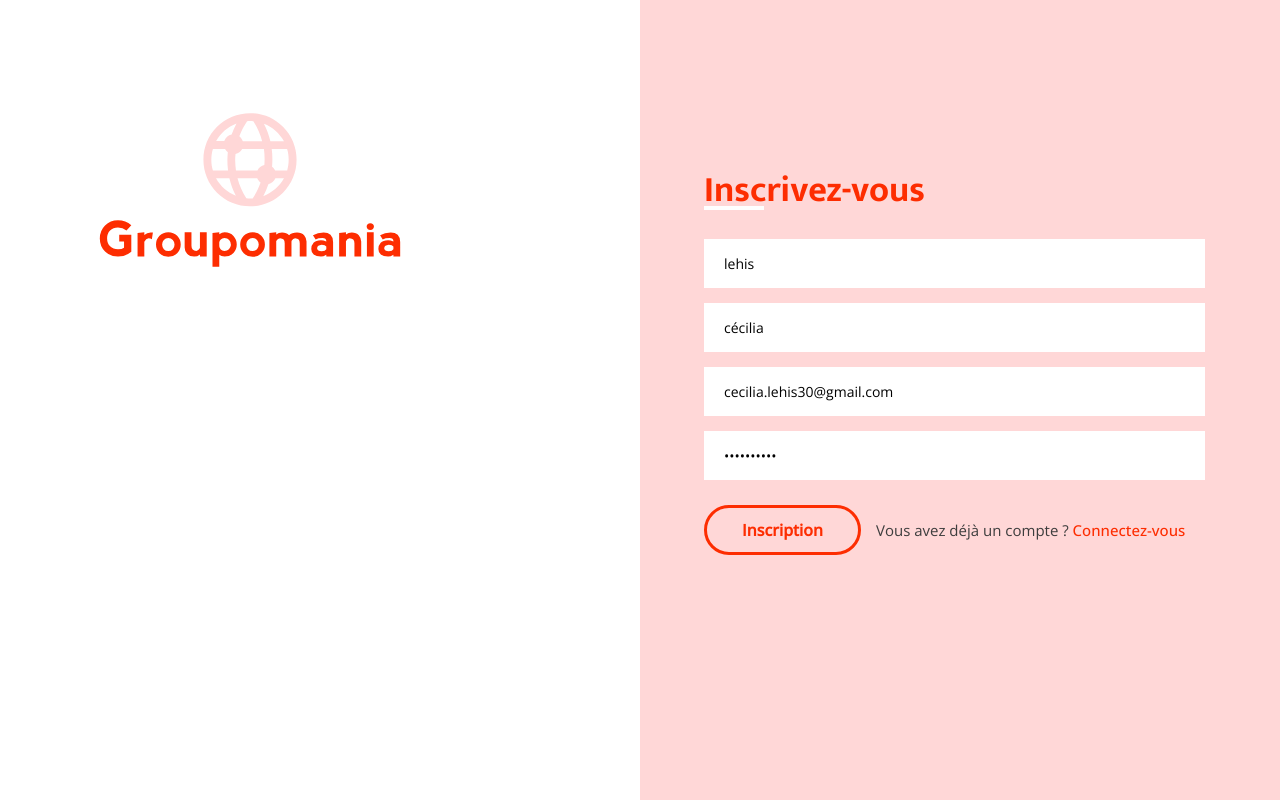
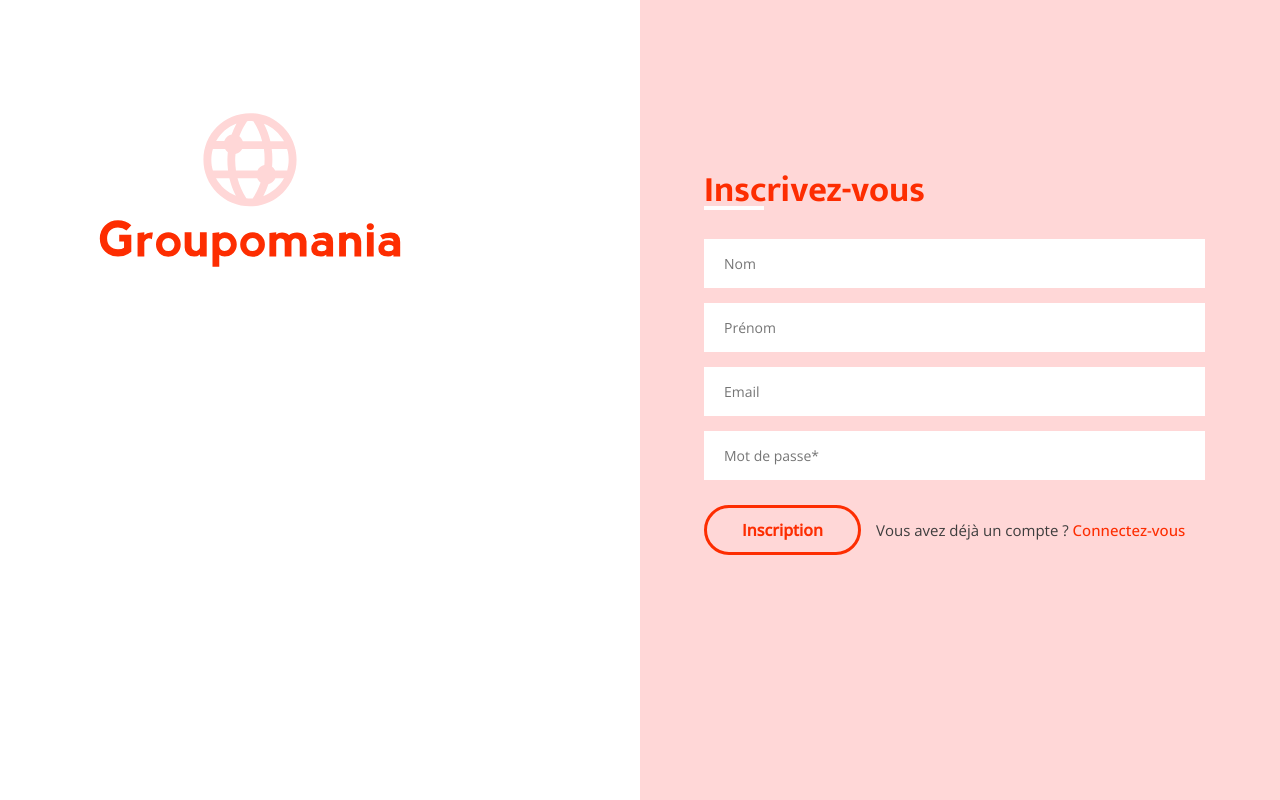
Before and after one commit to Amethylia/CeciliaLehis_7_08102021, a Vue app in the folder frontend/: page /#/signup in a window 1280 px wide. Built offline with nearby package versions, Linux system fonts and the light colour scheme.

Commit message:
Delete fix data

```diff
--- a/frontend/src/views/SignUp.vue
+++ b/frontend/src/views/SignUp.vue
@@ -29,10 +29,10 @@
         name: "SignUp",
         data() {
             return {
-            lastName: 'lehis',
-            firstName: 'cécilia',
-            email: 'cecilia.lehis30@gmail.com',
-            password: 'Test20KL20',
+            lastName: '',
+            firstName: '',
+            email: '',
+            password: '',
             error: ''
             }
 
```
